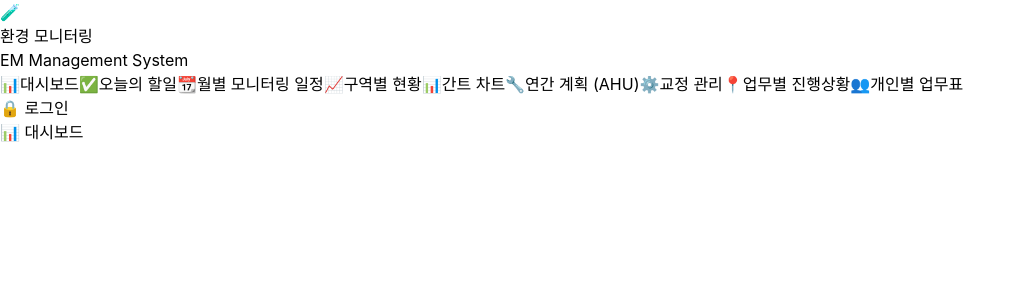
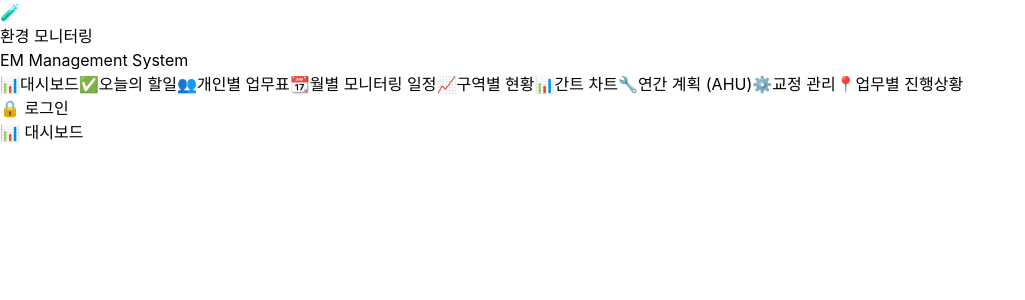
Before and after one commit to damningness-dev/EM, a React (Vite) app: page / in a window 1280 px wide. Shown: the top 300 px of the page, without its empty margins (0-1025 px from the left). Built offline with nearby package versions, Linux system fonts and the light colour scheme.

Commit message:
사이드바: 개인별 업무표 메뉴를 월별 모니터링 일정 위로 이동
Co-Authored-By: Claude Sonnet 5.5 <noreply@anthropic.com>
Claude-Session: https://claude.ai/code/session_01GHqAr8Ji5vb5DDcViGPfdx

```diff
--- a/src/App.jsx
+++ b/src/App.jsx
@@ -25,15 +25,15 @@ import { INITIAL_CALIBRATION, MONITORING_ZONES } from './data/initialData';
 const MENU = [
   { id: 'dashboard', label: '대시보드', icon: '📊' },
   { id: 'todo', label: '오늘의 할일', icon: '✅' },
+  // 개인별 업무표(예전 TEST 메뉴, id는 권한 호환을 위해 'test' 그대로) — 관리자는 허용 목록에 체크하지 않아도 항상 보이고, 다른 계정은 권한 설정에서 허용해야 보인다.
+  // 예전 '주간근무' 메뉴는 없앴다(직원 관리와 업무 배치는 이 화면에서 한다).
+  { id: 'test', label: '개인별 업무표', icon: '👥', adminAlways: true },
   { id: 'calendar', label: '월별 모니터링 일정', icon: '📆' },
   { id: 'status', label: '구역별 현황', icon: '📈' },
   { id: 'gantt',  label: '간트 차트',  icon: '📊' },
   { id: 'annual', label: '연간 계획 (AHU)', icon: '🔧' },
   { id: 'calibration', label: '교정 관리', icon: '⚙️' },
   { id: 'usagepoints', label: '업무별 진행상황', icon: '📍' },
-  // 개인별 업무표(예전 TEST 메뉴, id는 권한 호환을 위해 'test' 그대로) — 관리자는 허용 목록에 체크하지 않아도 항상 보이고, 다른 계정은 권한 설정에서 허용해야 보인다.
-  // 예전 '주간근무' 메뉴는 없앴다(직원 관리와 업무 배치는 이 화면에서 한다).
-  { id: 'test', label: '개인별 업무표', icon: '👥', adminAlways: true },
   // requiresLogin: 게스트 메뉴 제한을 꺼둔(전체 공개) PC에서도 로그인하지 않으면
   // 절대 보이지 않는다 — 권한 설정의 "로그인하지 않았을 때" 허용 목록과 무관하게
   // 아래 visibleMenu에서 항상 걸러진다.
```
